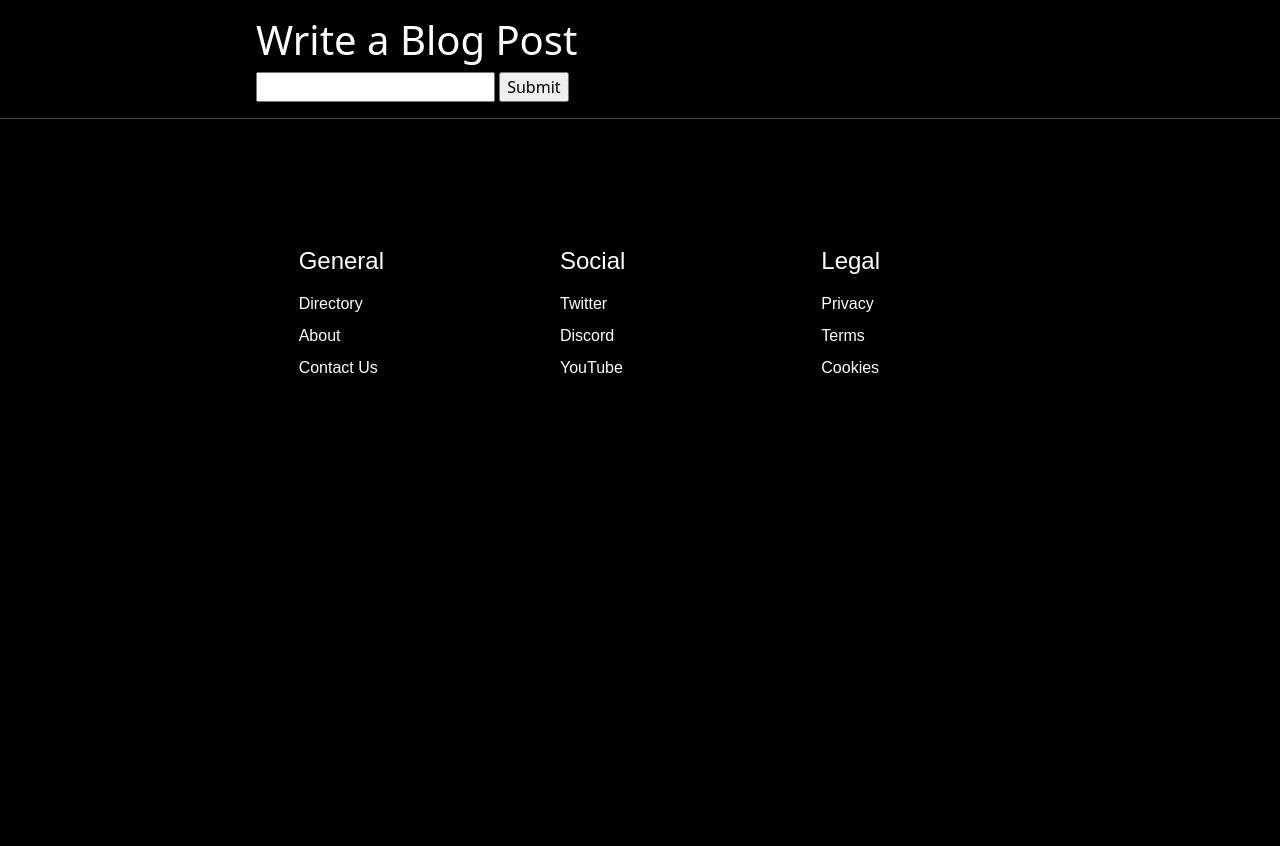
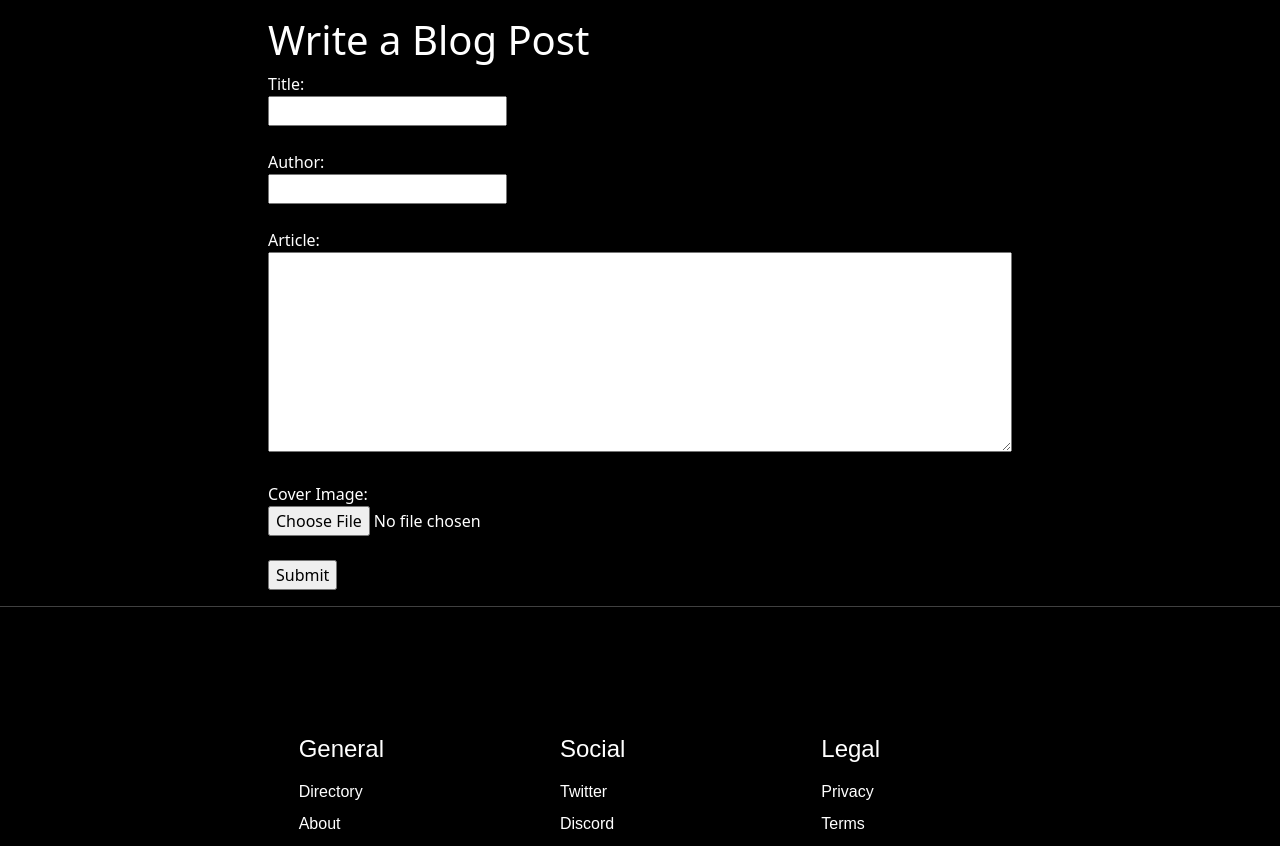
Before and after one commit to DaPotato69/site, a Flask app: page /write in a window 1280 px wide. Shown: the part 66-912 px from the top of the page. Before the commit the page ends 439 px from the top, so only its background shows below. Run offline with Flask 3, Linux system fonts and the light colour scheme.

Commit message:
finally made the write an article stuff work

```diff
--- a/app.py
+++ b/app.py
@@ -1,6 +1,20 @@
-from flask import Flask, render_template, request
+import os
+import sqlite3
+from datetime import datetime
+from flask import Flask, render_template, request, flash, redirect, url_for
+from werkzeug.utils import secure_filename
+
+conn = sqlite3.connect('articles.db')
+cur = conn.cursor()
+cur.execute("DROP TABLE IF EXISTS ARTICLES")
+cur.execute("CREATE TABLE ARTICLES (title VARCHAR(255) NOT NULL, author VARCHAR(255) NOT NULL, published VARCHAR(255) NOT NULL, article TEXT NOT NULL, imgname VARCHAR(255) NOT NULL)")
+conn.close()
 
 app = Flask(__name__)
+UPLOAD_FOLDER = "./static/blogs/"
+ALLOWED_EXTENSIONS = {'png', 'jpg', 'jpeg', 'gif', 'webp'}
+app.config['UPLOAD_FOLDER'] = UPLOAD_FOLDER
+app.secret_key = 'many random bytes'
 
 @app.route('/')
 def home():
@@ -22,8 +36,29 @@ def guide():
 def write():
     return render_template('write.html')
 
+def allowed_file(filename):
+    return '.' in filename and filename.rsplit('.', 1)[1].lower() in ALLOWED_EXTENSIONS
+
 @app.route('/write', methods=['POST'])
 def write_post():
-    text = request.form['text']
-    print(text)
-    return render_template('write.html')
+    if 'file' not in request.files:
+        flash('Please upload an image')
+    file = request.files['file']
+    if file.filename == '':
+        flash('No selected file')
+    if file and allowed_file(file.filename):
+        filename = secure_filename(file.filename)
+        file.save(os.path.join(app.config['UPLOAD_FOLDER'], filename))
+
+    conn = sqlite3.connect('articles.db')
+    cur = conn.cursor()
+
+    article = dict(request.form)
+    article["date"] = str(datetime.now().strftime("%d %B %Y"))
+    print(article)
+
+    cur.execute("INSERT INTO ARTICLES VALUES (?, ?, ?, ?, ?)", (article['title'], article['author'], article['date'], article['article'], filename))
+    conn.commit()
+    conn.close()
+
+    return redirect(url_for('blog'))
--- a/static/style.css
+++ b/static/style.css
@@ -85,6 +85,11 @@ body {
 
 .writebutton {
   margin-bottom: 25px;
+}
+
+.write textarea {
+  min-width: 100%;
+  height: 200px;
 }
 
 /* ----- Footer ----- */
--- a/templates/blog.html
+++ b/templates/blog.html
@@ -4,7 +4,7 @@
     <meta charset="UTF-8">
     <meta name="viewport" content="width=device-width, initial-scale=1.0">
     <meta http-equiv="X-UA-Compatible" content="ie=edge">
-    <title>Home</title>
+    <title>Blog</title>
     <link href="https://cdn.jsdelivr.net/npm/bootstrap@5.3.2/dist/css/bootstrap.min.css" rel="stylesheet" integrity="sha384-T3c6CoIi6uLrA9TneNEoa7RxnatzjcDSCmG1MXxSR1GAsXEV/Dwwykc2MPK8M2HN" crossorigin="anonymous">
     <link rel="stylesheet" href="https://unpkg.com/aos@next/dist/aos.css" />
     <link rel="stylesheet" href="{{ url_for('static', filename='style.css') }}">
--- a/templates/gallery.html
+++ b/templates/gallery.html
@@ -4,7 +4,7 @@
     <meta charset="UTF-8">
     <meta name="viewport" content="width=device-width, initial-scale=1.0">
     <meta http-equiv="X-UA-Compatible" content="ie=edge">
-    <title>Document</title>
+    <title>Gallery</title>
     <link href="https://cdn.jsdelivr.net/npm/bootstrap@5.3.2/dist/css/bootstrap.min.css" rel="stylesheet" integrity="sha384-T3c6CoIi6uLrA9TneNEoa7RxnatzjcDSCmG1MXxSR1GAsXEV/Dwwykc2MPK8M2HN" crossorigin="anonymous">
     <link rel="stylesheet" href="https://unpkg.com/aos@next/dist/aos.css" />
     <link rel="stylesheet" href="{{ url_for('static', filename='style.css') }}">
--- a/templates/guide.html
+++ b/templates/guide.html
@@ -4,7 +4,7 @@
     <meta charset="UTF-8">
     <meta name="viewport" content="width=device-width, initial-scale=1.0">
     <meta http-equiv="X-UA-Compatible" content="ie=edge">
-    <title>Document</title>
+    <title>Guide</title>
     <link href="https://cdn.jsdelivr.net/npm/bootstrap@5.3.2/dist/css/bootstrap.min.css" rel="stylesheet" integrity="sha384-T3c6CoIi6uLrA9TneNEoa7RxnatzjcDSCmG1MXxSR1GAsXEV/Dwwykc2MPK8M2HN" crossorigin="anonymous">
     <link rel="stylesheet" href="https://unpkg.com/aos@next/dist/aos.css" />
     <link rel="stylesheet" href="{{ url_for('static', filename='style.css') }}">
--- a/templates/write.html
+++ b/templates/write.html
@@ -4,7 +4,7 @@
     <meta charset="UTF-8">
     <meta name="viewport" content="width=device-width, initial-scale=1.0">
     <meta http-equiv="X-UA-Compatible" content="ie=edge">
-    <title>Home</title>
+    <title>Write an Article</title>
     <link href="https://cdn.jsdelivr.net/npm/bootstrap@5.3.2/dist/css/bootstrap.min.css" rel="stylesheet" integrity="sha384-T3c6CoIi6uLrA9TneNEoa7RxnatzjcDSCmG1MXxSR1GAsXEV/Dwwykc2MPK8M2HN" crossorigin="anonymous">
     <link rel="stylesheet" href="https://unpkg.com/aos@next/dist/aos.css" />
     <link rel="stylesheet" href="{{ url_for('static', filename='style.css') }}">
@@ -40,10 +40,17 @@
         </div>
     </nav>
 
-    <div class=".container py-3 mx-auto bg-muted text-white" style="width: 60vw;">
+    <div class="write container py-3 mx-auto bg-muted text-white" style="width: 60vw;">
         <h1 action="{{ url_for('write_post') }}" data-aos="fade-up">Write a Blog Post</h1>
-        <form method="POST">
-            <input name="text">
+        <form method="POST" enctype=multipart/form-data>
+            <label for="title">Title:</label><br>
+            <input id="title" name="title"><br><br>
+            <label for="author">Author:</label><br>
+            <input id="author" name="author"><br><br>
+            <label for="articleinput">Article:</label><br>
+            <textarea id="articleinput" name="article"></textarea><br><br>
+            <label for="imginput">Cover Image:</label><br>
+            <input type="file" accept="image/*" id="imginput" name="file"></input><br><br>
             <input type="submit">
         </form>
     </div>
```
Also changed, not shown: static/blogs/kb3.webp (added), static/blogs/kb4.webp (added), 1 other file.
